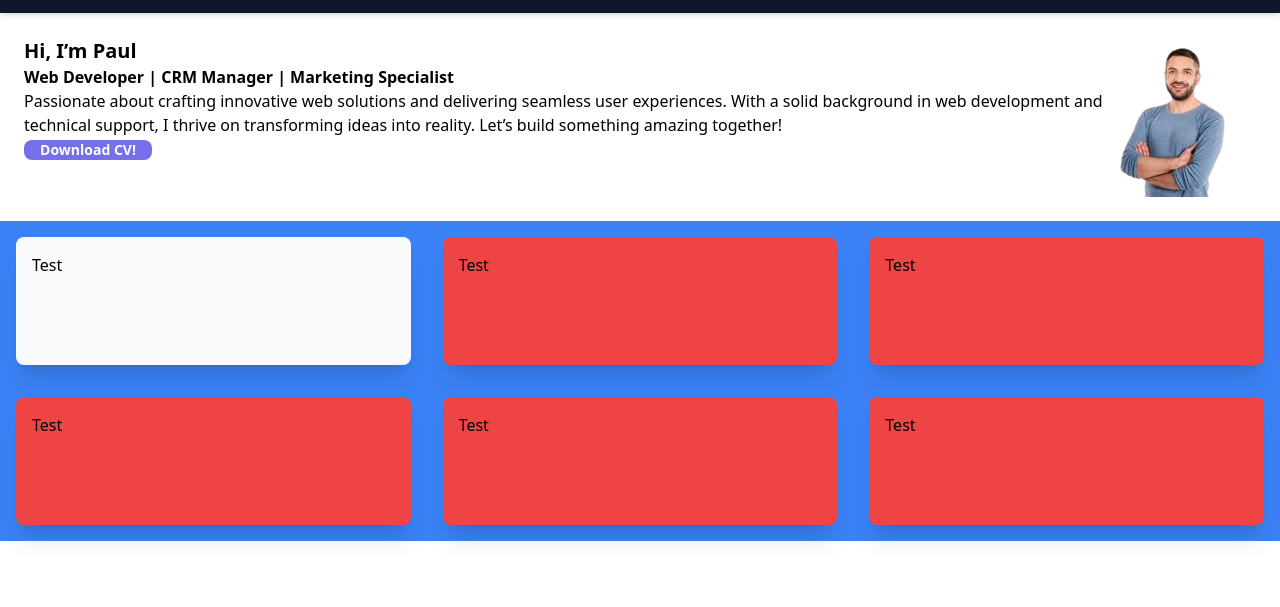
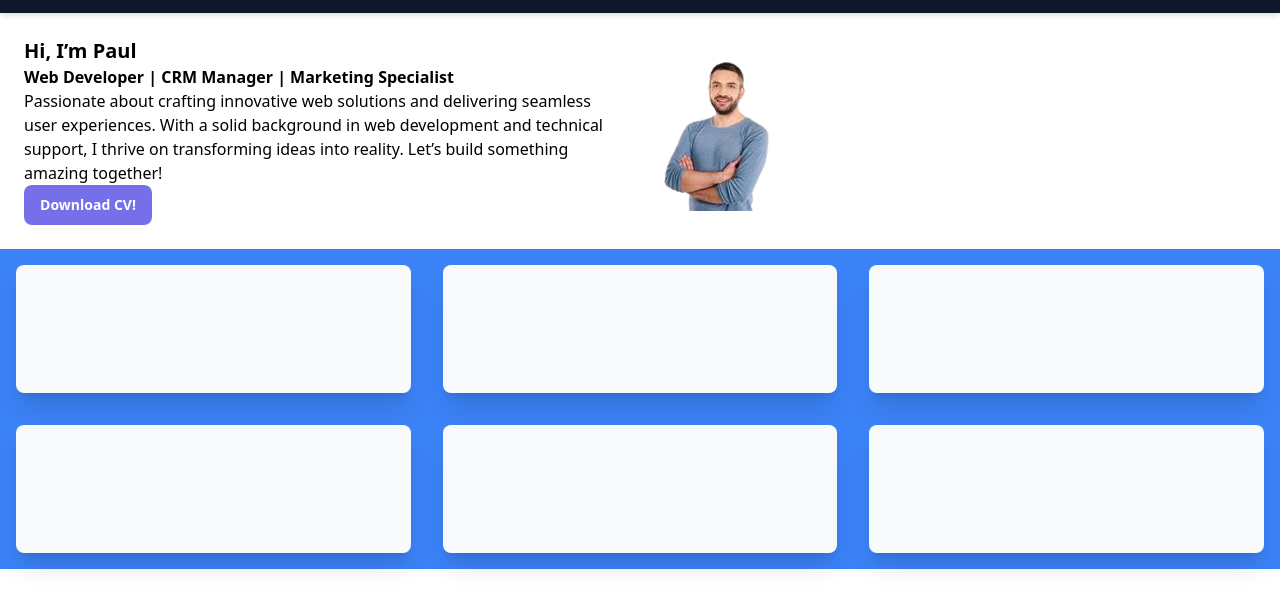
Before and after one commit to peps778/Portfolio-v2, a website: page index.html in a window 1280 px wide. Shown: the part 59-666 px from the top of the page. Drawn offline with Linux system fonts and the light colour scheme.

Commit message:
changes in the hero

```diff
--- a/index.html
+++ b/index.html
@@ -4,14 +4,15 @@
     <meta charset="UTF-8">
     <meta http-equiv="X-UA-Compatible" content="IE=edge">
     <meta name="viewport" content="width=device-width, initial-scale=1.0">
+    <link rel="icon" href="/src/assets/logo.png" type="image/x-icon">
     <link rel="stylesheet" href="public/style.css">
-    <title>Hello Coders!</title>
+    <title>Paul Jhon Magbanua</title>
 </head>
 <body>
      <!-- Navigation Bar -->
      <nav id="nav" class="bg-slate-900 flex justify-between items-center p-4 shadow-md">
         <a href="#" aria-label="Home">
-            <img src="/src/assets/logo.png" alt="Logo" class="h-10 w-10 object-cover">
+            <img src="src/assets/logo.png" alt="Logo" class="h-10 w-10 object-cover">
         </a>
         <h1 class="text-xl font-bold text-white">PAUL JHON MAGBANUA</h1>
         <ul class="flex text-white space-x-6">
@@ -23,34 +24,45 @@
     </nav>
 
     <!-- Hero Section -->
-    <section class="flex justify-between p-6">
-        <div class="flex-1 text-left">
-            <h1 class="font-bold text-left text-xl">Hi, I’m Paul</h1>
-            <h4 class="font-bold text-left ">Web Developer | CRM Manager | Marketing Specialist</h4>
-            <p class=" text-left">
+    <section class="grid grid-cols-1 md:grid-cols-2 gap-6 p-6 items-center">
+
+
+        <!-- TEXT BOX (Will be below image on mobile, left on desktop) -->
+        <div class="text-left order-2 lg:order-1">
+            <h1 class="font-bold text-xl">Hi, I’m Paul</h1>
+            <h4 class="font-bold">Web Developer | CRM Manager | Marketing Specialist</h4>
+            <p>
                 Passionate about crafting innovative web solutions and delivering seamless user experiences.
                 With a solid background in web development and technical support, I thrive on transforming ideas into reality.
                 Let’s build something amazing together!
             </p>
-            <button class="h-5 font-bold rounded-lg text-sm w-32 bg-[#756FEA] text-white">
+            <button class="h-10 font-bold rounded-lg text-sm w-32 bg-[#756FEA] text-white">
                 Download CV!
             </button>
         </div>
-        <div class="flex justify-end">
-            <img src="/src/assets/hero-icon.png" alt="file not found" class="h-40">
+
+
+        <!-- IMAGE BOX (Will be on top in mobile, right on desktop) -->
+        <div class="flex justify-center order-1 lg:order-2">
+            <img src="src/assets/hero-icon.png" alt="file not found" class="h-40">
         </div>
     </section>
+
+
+
+
+<!-- ///////////////////////////////////////////////////// -->
 
 
     <section class="bg-blue-500 p-4">
         <ul class="grid grid-cols-1 md:grid-cols-2 lg:grid-cols-3 gap-6 md:gap-8 list-none">
 
-            <li class="bg-slate-50 rounded-lg shadow-xl p-4"><div class="h-24">Test</div></li>
-            <li class="bg-red-500 rounded-lg shadow-xl p-4"><div class="h-24">Test</div></li>
-            <li class="bg-red-500 rounded-lg shadow-xl p-4"><div class="h-24">Test</div></li>
-            <li class="bg-red-500 rounded-lg shadow-xl p-4"><div class="h-24">Test</div></li>
-            <li class="bg-red-500 rounded-lg shadow-xl p-4"><div class="h-24">Test</div></li>
-            <li class="bg-red-500 rounded-lg shadow-xl p-4"><div class="h-24">Test</div></li>
+            <li class="bg-slate-50 rounded-lg shadow-xl p-4"><div class="h-24"></div></li>
+            <li class="bg-slate-50 rounded-lg shadow-xl p-4"><div class="h-24"></div></li>
+            <li class="bg-slate-50 rounded-lg shadow-xl p-4"><div class="h-24"></div></li>
+            <li class="bg-slate-50 rounded-lg shadow-xl p-4"><div class="h-24"></div></li>
+            <li class="bg-slate-50 rounded-lg shadow-xl p-4"><div class="h-24"></div></li>
+            <li class="bg-slate-50 rounded-lg shadow-xl p-4"><div class="h-24"></div></li>
         </ul>
     </section>
 
```
